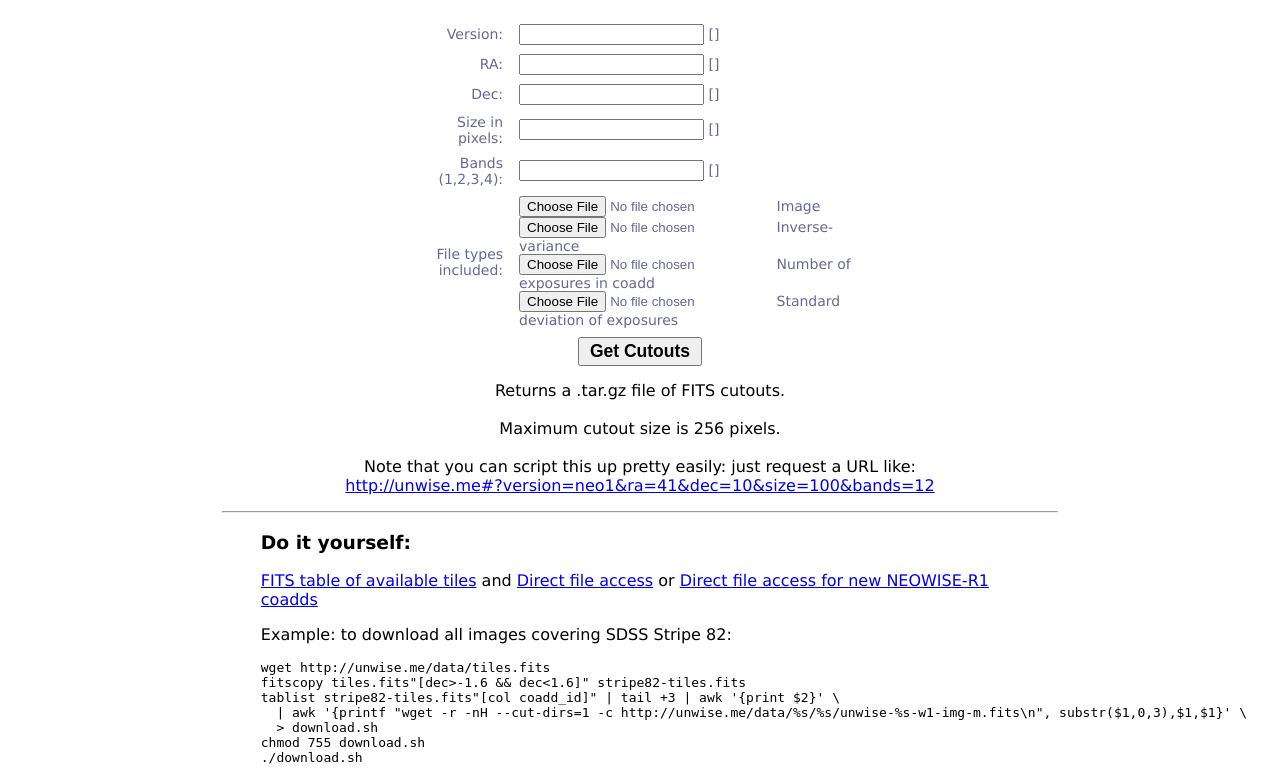
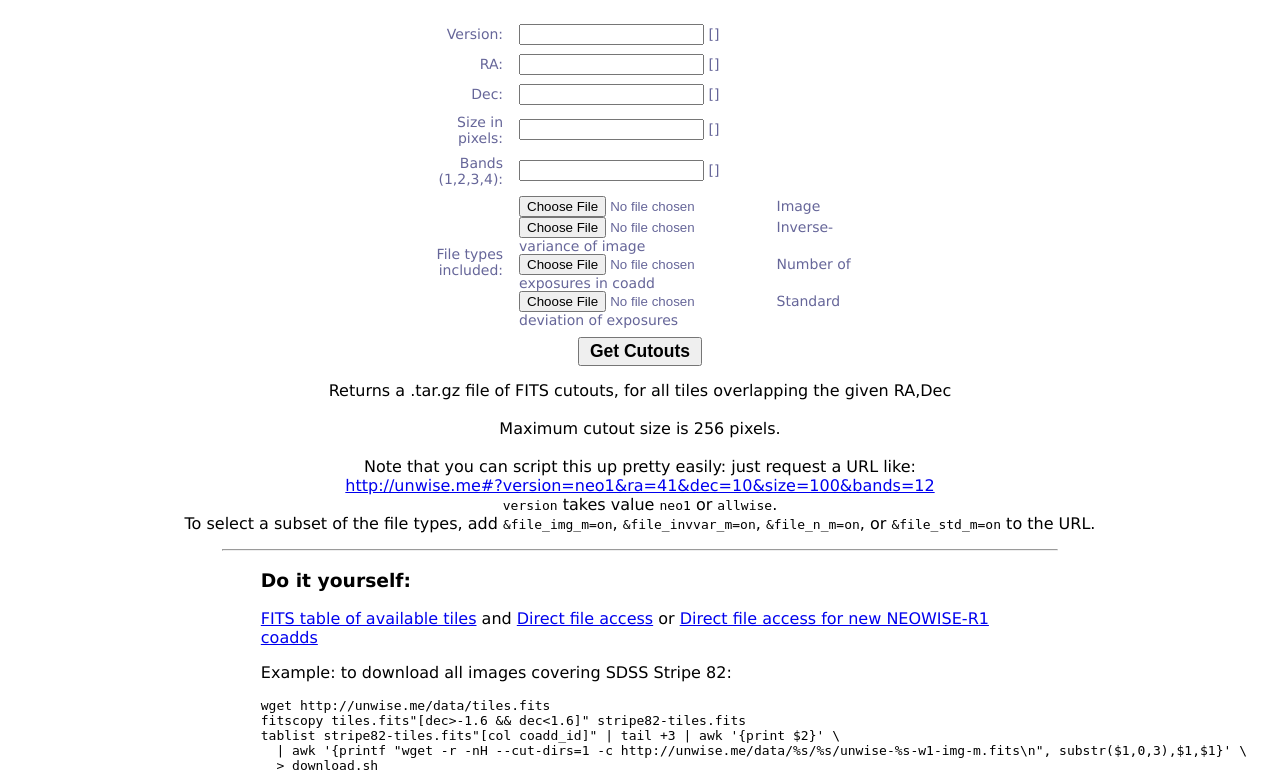
Before and after one commit to dstndstn/unwise.me, a Django app: template templates/coordsearch.html in a window 1280 px wide. Shown: the part 605-1378 px from the top of the page. Run offline with Django 3.2, Linux system fonts and the light colour scheme; the template is opened without the code that fills it: most values are stand-ins (such as "Sample title", 1, 10 or a date in 2020); form fields are guessed from the names that the template uses.

```diff
--- a/templates/coordsearch.html
+++ b/templates/coordsearch.html
@@ -129,10 +129,10 @@ Thanks!
       </td>
     </tr>
     <tr>
-      <td align="right">File types included:</td>
+      <td align="right">File types included:<br /></td>
       <td>
         {{ cutoutform.file_img_m }} Image <br />
-        {{ cutoutform.file_invvar_m }} Inverse-variance<br />
+        {{ cutoutform.file_invvar_m }} Inverse-variance of image<br />
         {{ cutoutform.file_n_m }} Number of exposures in coadd<br />
         {{ cutoutform.file_std_m }} Standard deviation of exposures <br />
       </td>
@@ -142,11 +142,12 @@ Thanks!
     </td></tr>
     </tbody>
   </table>
-  Returns a .tar.gz file of FITS cutouts.<br/><br/>
+  Returns a .tar.gz file of FITS cutouts, for all tiles overlapping the given RA,Dec<br/><br/>
   Maximum cutout size is 256 pixels.<br/><br/>
   Note that you can script this up pretty easily: just request a URL like:<br/>
-  <a href="{% url 'cutout_fits' %}?version=neo1&ra=41&dec=10&size=100&bands=12">http://unwise.me{% url 'cutout_fits' %}?version=neo1&ra=41&dec=10&size=100&bands=12</a>
-
+  <a href="{% url 'cutout_fits' %}?version=neo1&ra=41&dec=10&size=100&bands=12">http://unwise.me{% url 'cutout_fits' %}?version=neo1&ra=41&dec=10&size=100&bands=12</a><br />
+  <tt>version</tt> takes value <tt>neo1</tt> or <tt>allwise</tt>.<br/>
+  To select a subset of the file types, add <tt>&file_img_m=on</tt>, <tt>&file_invvar_m=on</tt>, <tt>&file_n_m=on</tt>, or <tt>&file_std_m=on</tt> to the URL.
 </td></tr>
 </form>
 
```
Also changed, not shown: coadd/views.py (+9 -5 lines).
